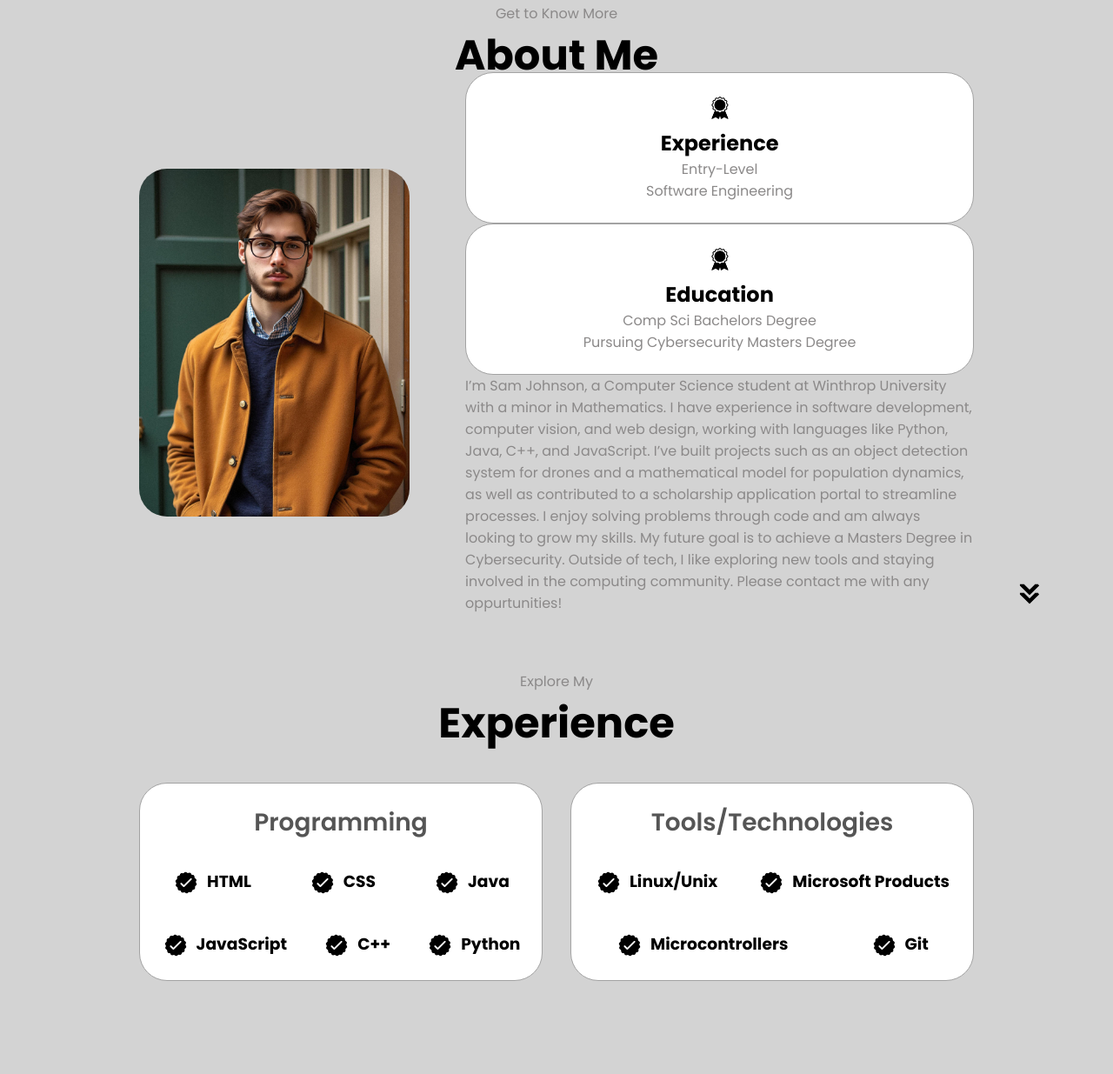
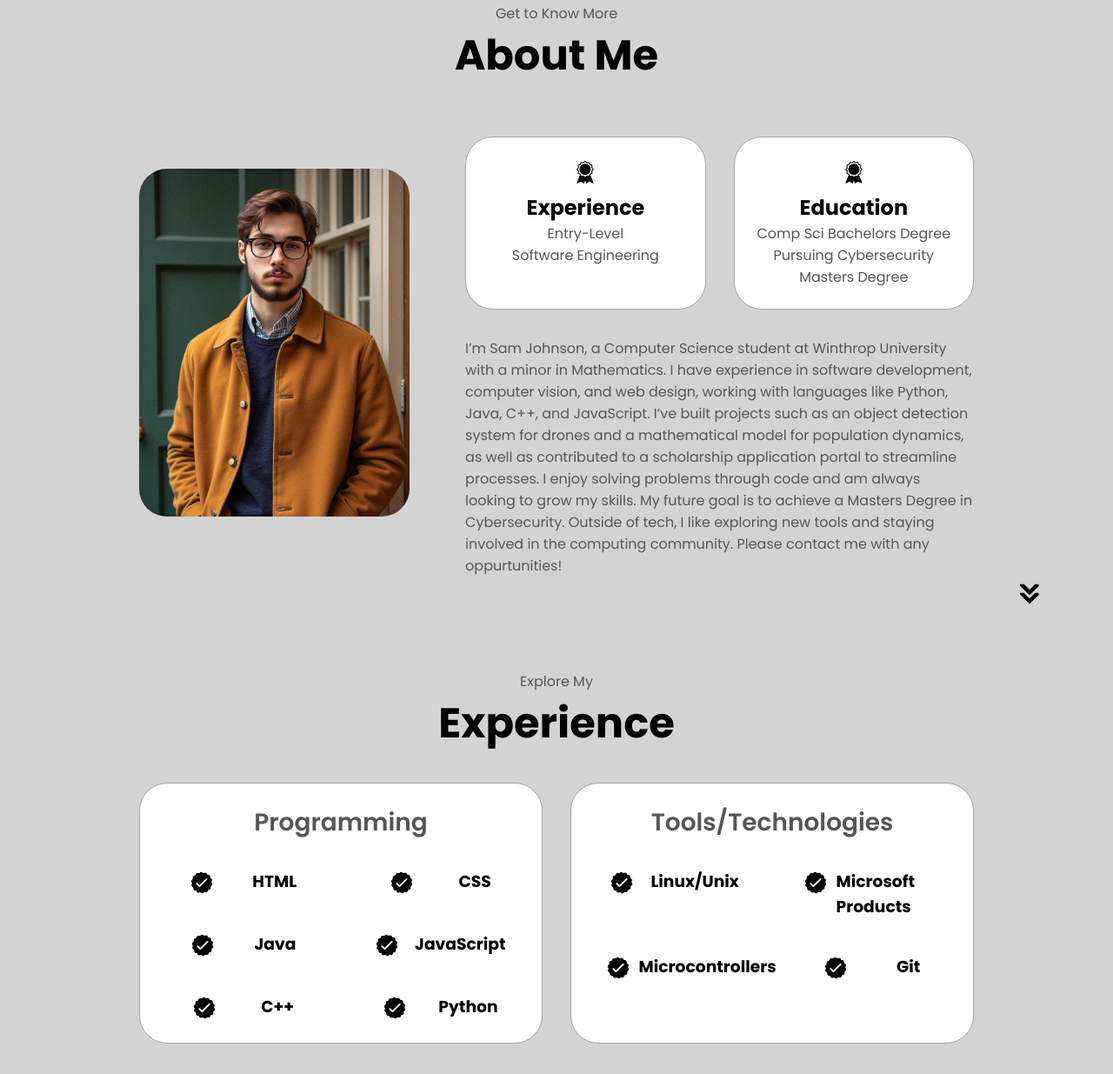
Before and after one commit to SJ99677/Portfolio, a plain HTML site: page index.html in a window 1280 px wide. Shown: the part 925-2160 px from the top of the page at 87% size. Drawn offline with Linux system fonts and the light colour scheme.

Commit message:
Fixed syntax

```diff
--- a/index.html
+++ b/index.html
@@ -73,7 +73,7 @@
                 />
             </div>
             <div class="about-details-container">
-                <div class="about-container">
+                <div class="about-containers">
                     <div class="details-container">
                         <img src="./assets/experience.png"
                              alt="Experience icon"
--- a/style.css
+++ b/style.css
@@ -7,8 +7,9 @@
     padding: 0;
 
 }
+
 body{
-    font-family: "Poppins", serif;
+    font-family: "Poppins", sans-serif;
     /*background-color: #f8f9fa;*/
     background-color: lightgray;
 }
@@ -18,7 +19,7 @@ html{
 }
 
 p{
-    color: rgb(139, 137, 137);
+    color: rgb(85, 85, 85);
 
 }
 /* TRANSITION */
@@ -311,7 +312,6 @@ section{
   /*EXPERIENCE*/
   #experience {
     position: relative;
-    margin-bottom: -60px;
   }
 
   .section__text__p1{
@@ -342,7 +342,7 @@ section{
 
   article {
     display: flex;
-    width: auto;
+    width: 10rem;
     justify-content: space-around;
     gap: 0.5rem;
   }
```
